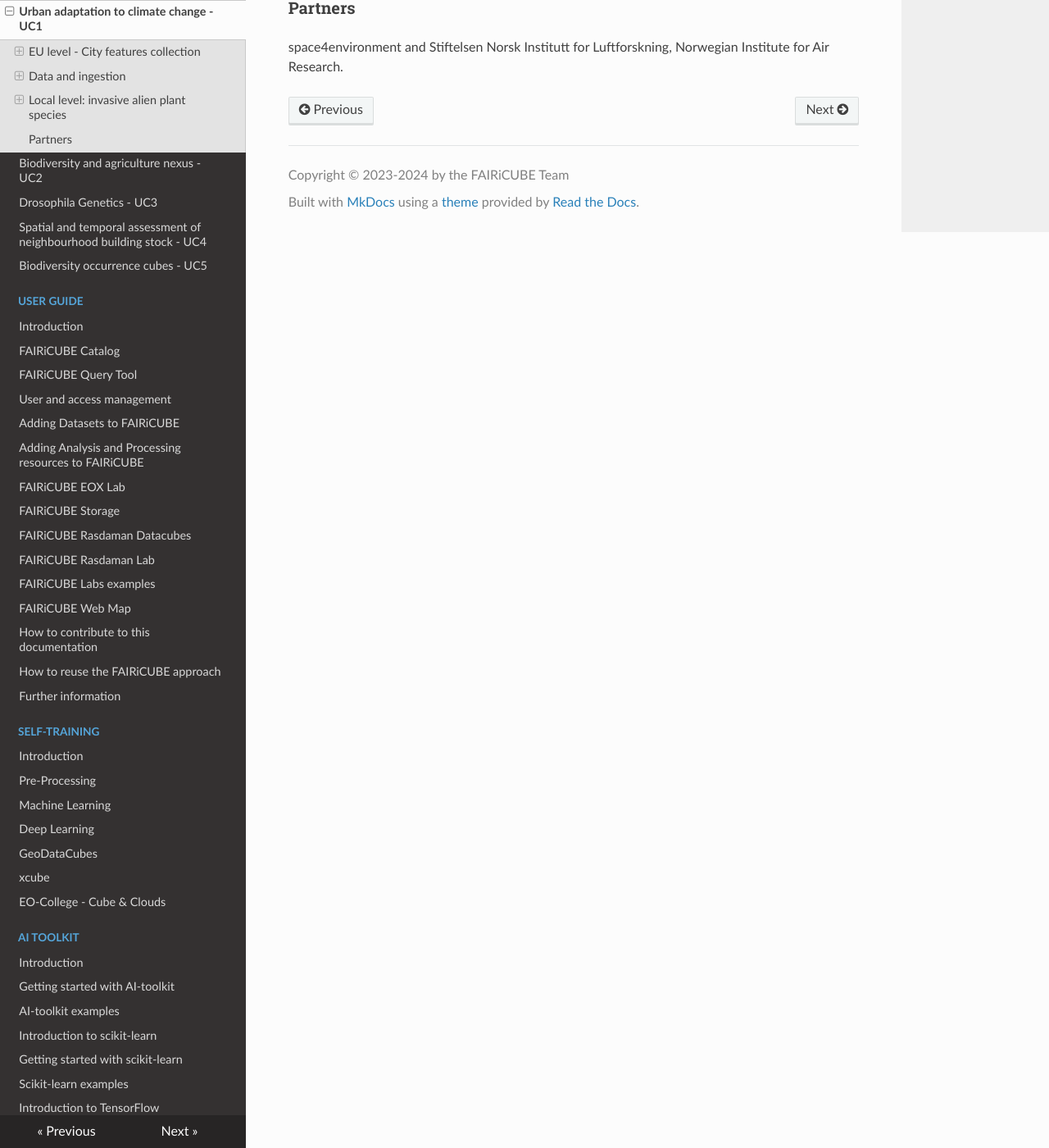
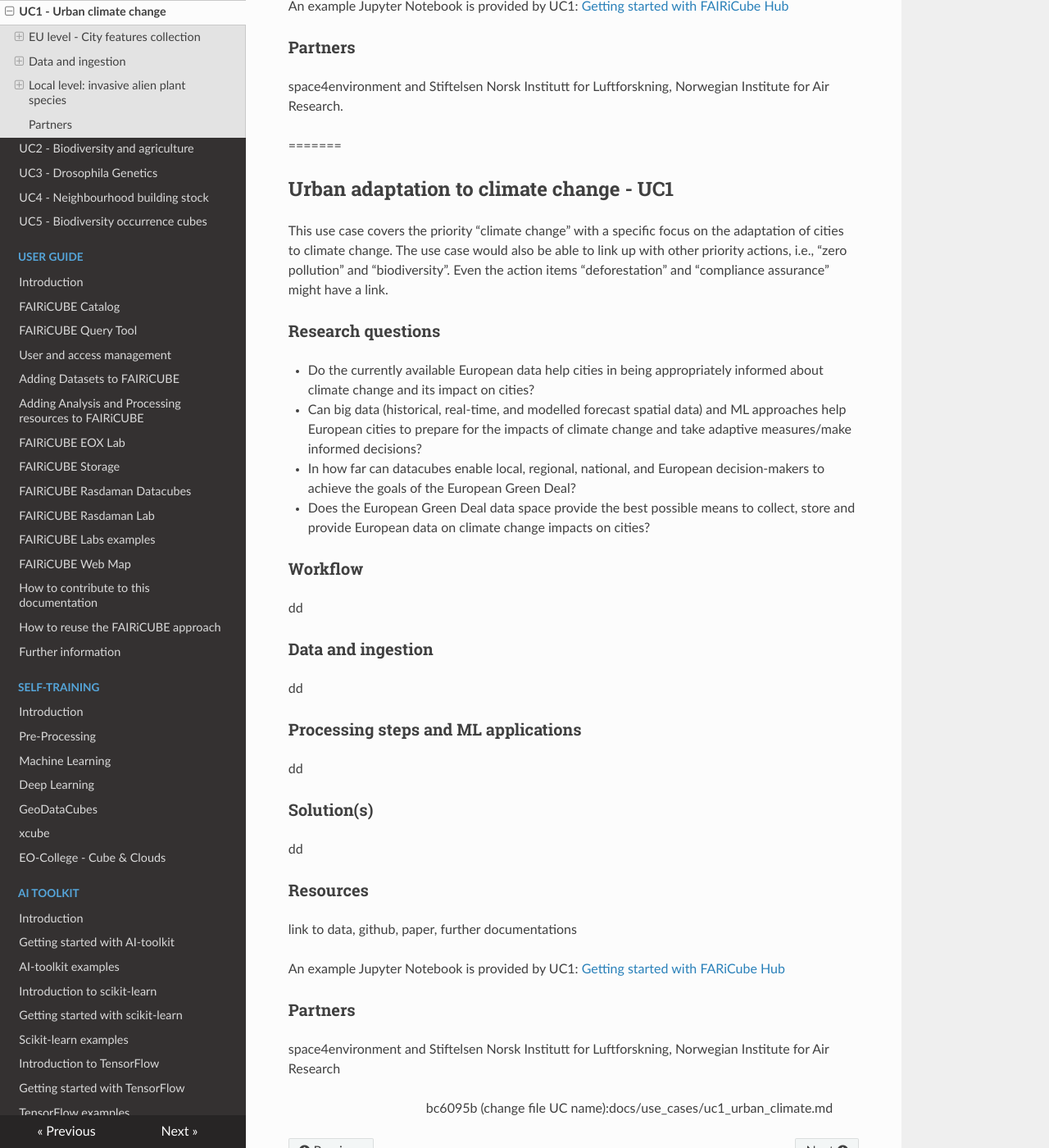
Before and after one commit to FAIRiCUBE/collaboration-platform, an MkDocs documentation site: the page built from docs/use_cases/uc1_urban_climate.md, in a window 1280 px wide and 1400 px high, scrolled down 3427 px. Shown: the whole window at 82% size. Built offline with MkDocs 1.6.1, drawn with Linux system fonts in a browser that asks for light colours; nearby versions of some CDN libraries; some of the changed text lies outside the part shown.

Commit message:
change file UC name
change file UC file names and menu entries

```diff
--- a/docs/use_cases/urban_climate.md
+++ b/docs/use_cases/uc1_urban_climate.md
@@ -1,3 +1,4 @@
+<<<<<<< HEAD:docs/use_cases/urban_climate.md
 # Urban adaptation to climate change - UC1
 
 The aim of this use case is to provide comprehensive data on urban adaptation to climate change, offering a clear picture of the current situation.
@@ -88,3 +89,48 @@ An example Jupyter Notebook is provided by UC1: [Getting started with FAIRiCube
 ## Partners
 
 space4environment and Stiftelsen Norsk Institutt for Luftforskning, Norwegian Institute for Air Research.
+
+
+
+=======
+# Urban adaptation to climate change - UC1
+
+
+This use case covers the priority “climate change” with a specific focus on the adaptation of cities to climate change. The use case would also be able to link up with other priority actions, i.e., “zero pollution” and “biodiversity”. Even the action items “deforestation” and “compliance assurance” might have a link.
+
+## Research questions
+
+* Do the currently available European data help cities in being appropriately informed about climate change and its impact on cities?
+* Can big data (historical, real-time, and modelled forecast spatial data) and ML approaches help European cities to prepare for the impacts of climate change and take adaptive measures/make informed decisions?
+* In how far can datacubes enable local, regional, national, and European decision-makers to achieve the goals of the European Green Deal?
+* Does the European Green Deal data space provide the best possible means to collect, store and provide European data on climate change impacts on cities?
+
+## Workflow
+dd
+
+## Data and ingestion
+
+dd
+
+## Processing steps and ML applications
+
+dd
+
+## Solution(s)
+
+dd
+
+
+## Resources
+
+link to data, github, paper, further documentations
+
+An example Jupyter Notebook is provided by UC1: [Getting started with FARiCube Hub](https://github.com/FAIRiCUBE/uc1-urban-climate/blob/master/notebooks/demo/demo_processing.ipynb)
+
+## Partners
+
+space4environment and Stiftelsen Norsk Institutt for Luftforskning, Norwegian Institute for Air Research
+
+
+
+>>>>>>> bc6095b (change file UC name):docs/use_cases/uc1_urban_climate.md
--- a/mkdocs.yml
+++ b/mkdocs.yml
@@ -14,11 +14,11 @@ nav:
     - GeoDataCubes: overview/geodatacubes.md
     - Machine Learning: overview/machine_learning.md
   - FAIRiCUBE USECASES:
-    - Urban adaptation to climate change - UC1: use_cases/urban_climate.md
-    - Biodiversity and agriculture nexus - UC2: use_cases/biodiversity_agri.md
-    - Drosophila Genetics - UC3: use_cases/drosophila_genetics.md
-    - Spatial and temporal assessment of neighbourhood building stock - UC4: use_cases/buildings.md
-    - Biodiversity occurrence cubes - UC5: use_cases/biodiversity_cubes.md
+    - UC1 - Urban climate change: use_cases/uc1_urban_climate.md
+    - UC2 - Biodiversity and agriculture: use_cases/uc2_biodiversity_agri.md
+    - UC3 - Drosophila Genetics: use_cases/uc3_drosophila_genetics.md
+    - UC4 - Neighbourhood building stock: use_cases/uc4_buildings.md
+    - UC5 - Biodiversity occurrence cubes: use_cases/uc5_biodiversity_cubes.md
   - User guide:
     - Introduction: user_guide/ug_introduction.md
     - FAIRiCUBE Catalog: user_guide/fic_catalog.md
```
Also changed, not shown: docs/use_cases/biodiversity_agri.md (deleted, +0 -33 lines), docs/use_cases/biodiversity_cubes.md (deleted, +0 -33 lines), docs/use_cases/drosophila_genetics.md (deleted, +0 -92 lines), docs/use_cases/uc2_biodiversity_agri.md (added, +33 -0 lines), docs/use_cases/uc3_drosophila_genetics.md (added, +92 -0 lines), docs/use_cases/uc5_biodiversity_cubes.md (added, +33 -0 lines), docs/use_cases/uc4_buildings.md (renamed from docs/use_cases/buildings.md).
